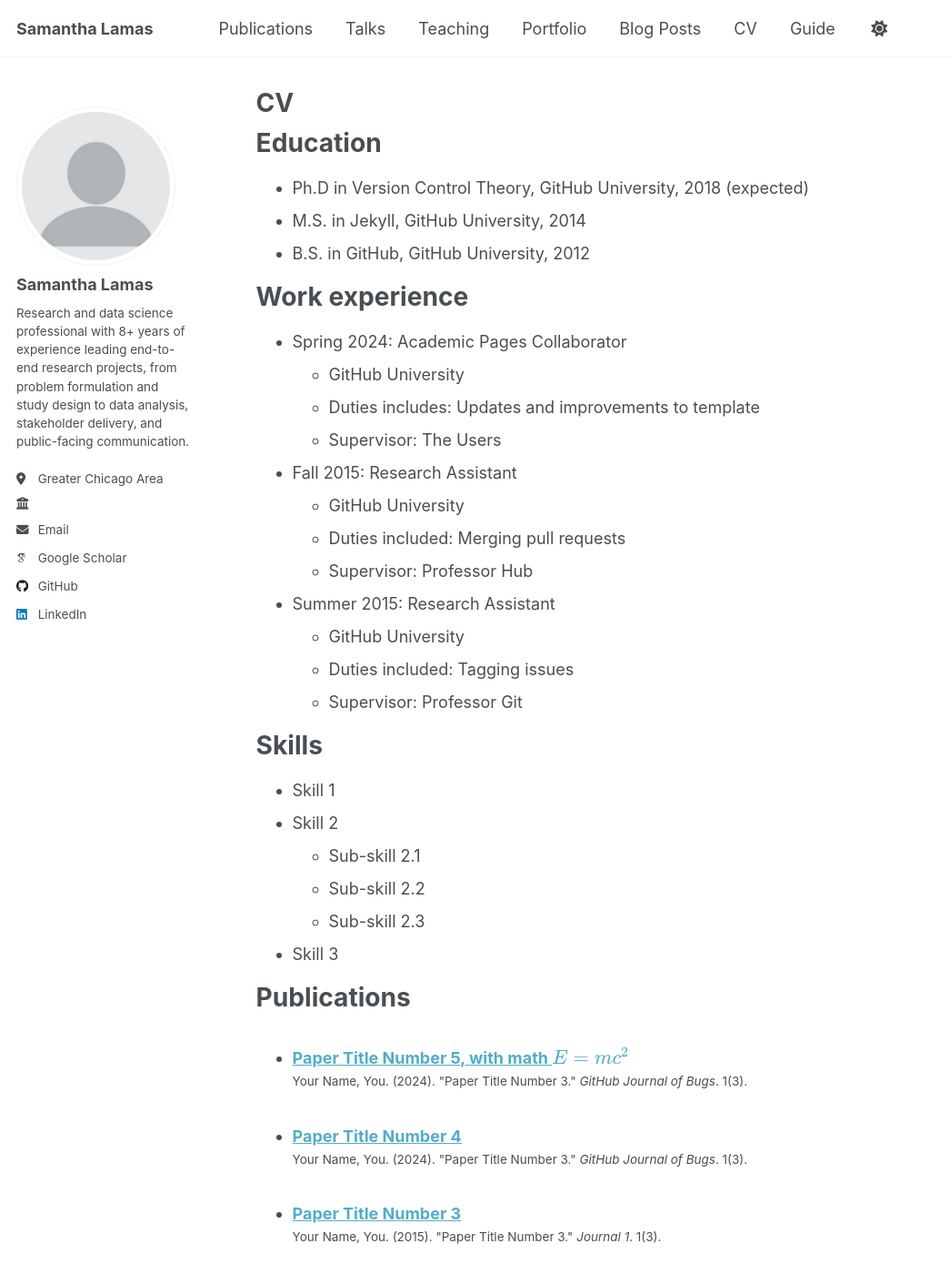
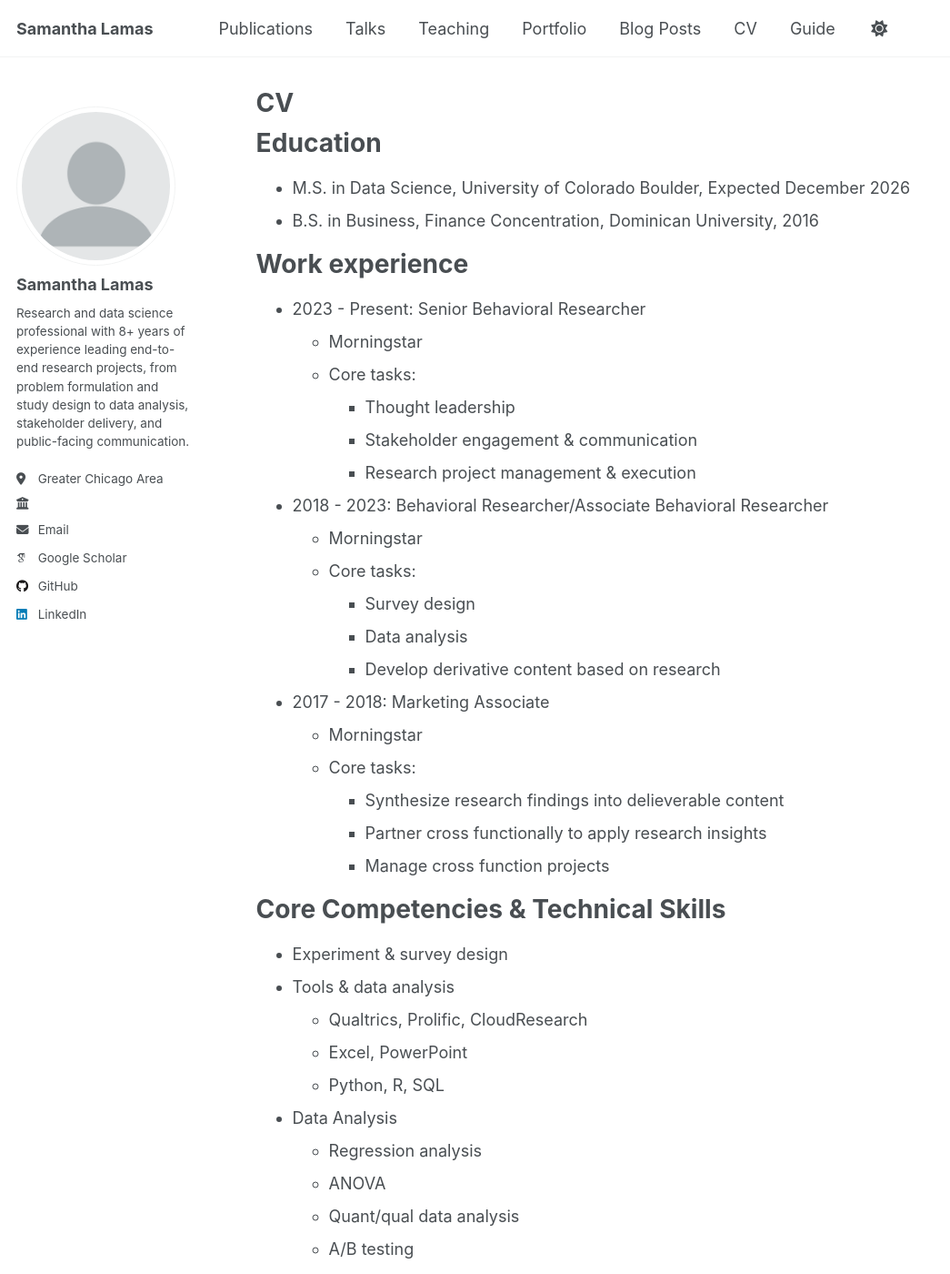
Before and after one commit to lamassam/slamas, a Jekyll site: the page built from _pages/cv.md, in a window 1280 px wide and 1400 px high. Shown: the whole window at 91% size, without its empty margins (0-1045 px from the left). Built offline with Jekyll 4.4.1, drawn with Linux system fonts in a browser that asks for light colours; some web fonts are replaced; a script that is not in the unit is left out.

Commit message:
Revise CV with updated education and work experience
Updated education and work experience sections with new roles and qualifications. Added core competencies and technical skills relevant to behavioral research.

```diff
--- a/_pages/cv.md
+++ b/_pages/cv.md
@@ -11,35 +11,44 @@ redirect_from:
 
 Education
 ======
-* Ph.D in Version Control Theory, GitHub University, 2018 (expected)
-* M.S. in Jekyll, GitHub University, 2014
-* B.S. in GitHub, GitHub University, 2012
+* M.S. in Data Science, University of Colorado Boulder, Expected December 2026
+* B.S. in Business, Finance Concentration, Dominican University, 2016
 
 Work experience
 ======
-* Spring 2024: Academic Pages Collaborator
-  * GitHub University
-  * Duties includes: Updates and improvements to template
-  * Supervisor: The Users
+* 2023 - Present: Senior Behavioral Researcher
+  * Morningstar
+  * Core tasks:
+    * Thought leadership
+    * Stakeholder engagement & communication
+    * Research project management & execution
 
-* Fall 2015: Research Assistant
-  * GitHub University
-  * Duties included: Merging pull requests
-  * Supervisor: Professor Hub
+* 2018 - 2023: Behavioral Researcher/Associate Behavioral Researcher
+  * Morningstar
+  * Core tasks:
+    * Survey design
+    * Data analysis
+    * Develop derivative content based on research
 
-* Summer 2015: Research Assistant
-  * GitHub University
-  * Duties included: Tagging issues
-  * Supervisor: Professor Git
+* 2017 - 2018: Marketing Associate
+  * Morningstar
+  * Core tasks:
+    * Synthesize research findings into delieverable content
+    * Partner cross functionally to apply research insights
+    * Manage cross function projects
 
-Skills
+Core Competencies & Technical Skills
 ======
-* Skill 1
-* Skill 2
-  * Sub-skill 2.1
-  * Sub-skill 2.2
-  * Sub-skill 2.3
-* Skill 3
+* Experiment & survey design
+* Tools & data analysis
+  * Qualtrics, Prolific, CloudResearch
+  * Excel, PowerPoint
+  * Python, R, SQL
+* Data Analysis
+  * Regression analysis
+  * ANOVA
+  * Quant/qual data analysis
+  * A/B testing
 
 Publications
 ======
```
